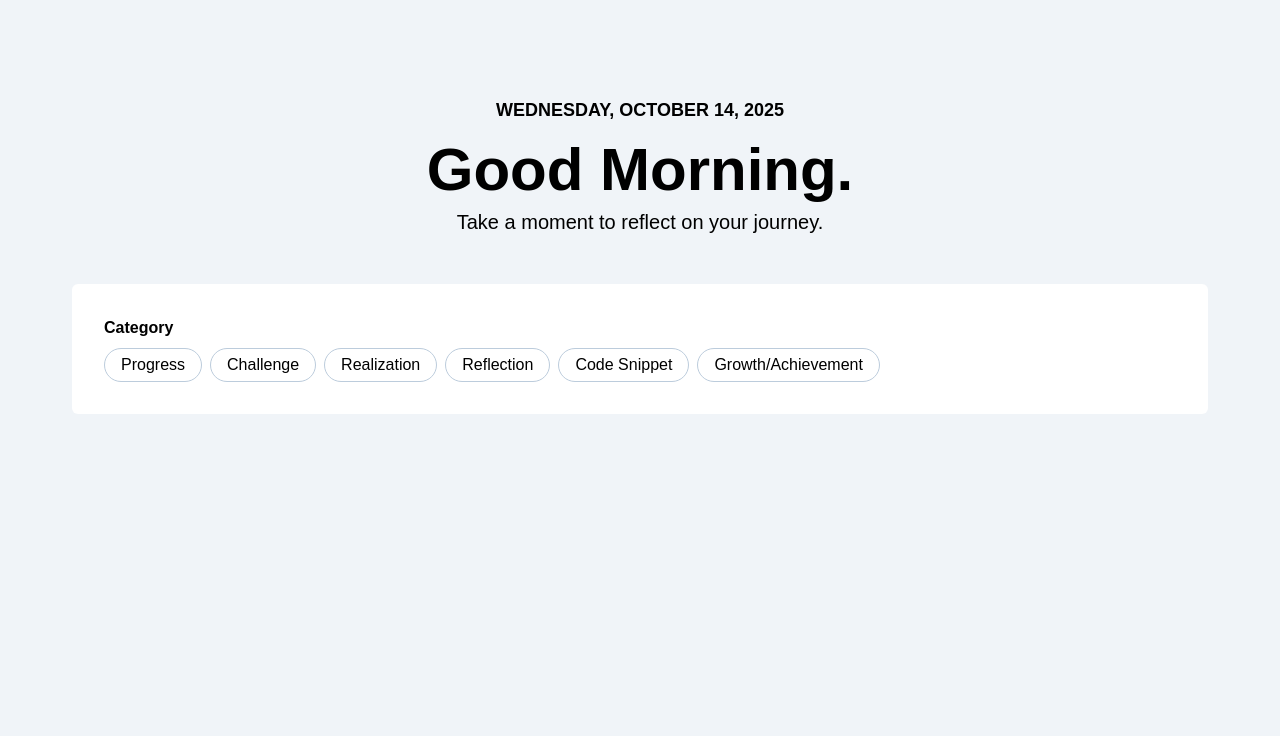
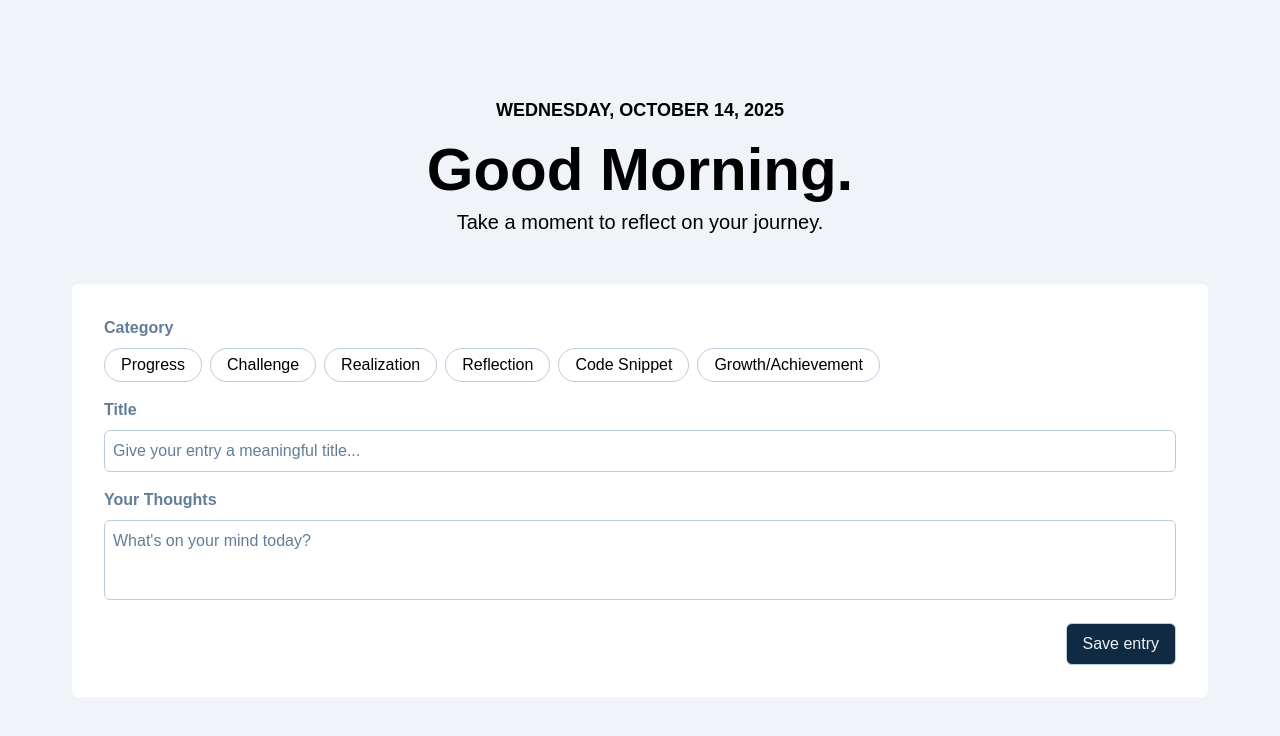
Before and after one commit to jawadvajeeh/edb, a Next.js app: page /write in a window 1280 px wide. Shown: the top 736 px of the page. Built offline with nearby package versions, Linux system fonts and the light colour scheme.

Commit message:
implemented autoresize textarea

```diff
--- a/src/app/(dashboard)/write/page.tsx
+++ b/src/app/(dashboard)/write/page.tsx
@@ -1,5 +1,6 @@
 'use client';
 
+import AutoResizeTextarea from '@/components/ui/auto-resize-textarea';
 import { ToggleGroupItem, ToggleGroupRoot } from '@/components/ui/toggle-group';
 import React from 'react';
 
@@ -43,9 +44,9 @@ function Write() {
             <p className="text-xl">Take a moment to reflect on your journey.</p>
           </div>
         </div>
-        <div className="flex w-full flex-col rounded-md bg-white p-8">
+        <div className="flex w-full flex-col gap-4 rounded-md bg-white p-8">
           <div>
-            <h4 className="mb-2 font-semibold">Category</h4>
+            <h4 className="text-nuetral100 mb-2 font-semibold">Category</h4>
             <ToggleGroupRoot
               className="flex flex-wrap gap-2"
               value={category}
@@ -62,6 +63,25 @@ function Write() {
               ))}
             </ToggleGroupRoot>
           </div>
+          <div>
+            <h4 className="text-nuetral100 mb-2 font-semibold">Title</h4>
+            <input
+              className="border-border100 focus:outline-bg100 placeholder-nuetral100 w-full rounded-md border p-2 outline-none focus:outline-1 focus:outline-solid"
+              placeholder="Give your entry a meaningful title..."
+            />
+          </div>
+          <div>
+            <h4 className="text-nuetral100 mb-2 font-semibold">Your Thoughts</h4>
+            <AutoResizeTextarea
+              className="placeholder-nuetral100 border-border100 focus:outline-bg100 w-full rounded-md border p-2 outline-none focus:outline-1 focus:outline-solid"
+              placeholder="What's on your mind today?"
+            />
+          </div>
+          <div className="flex justify-end">
+            <button className="border-border100 bg-bg100 text-bgMain w-full rounded-md border px-4 py-2 md:w-auto">
+              Save entry
+            </button>
+          </div>
         </div>
       </div>
     </div>
--- /dev/null
+++ b/src/components/ui/auto-resize-textarea.tsx
@@ -0,0 +1,95 @@
+import * as React from 'react';
+
+type AutoResizeTextareaProps = Omit<React.TextareaHTMLAttributes<HTMLTextAreaElement>, 'style'> & {
+  /** Initial height before first measurement (e.g. "80px"). Defaults to "80px". */
+  defaultHeight?: string;
+  /** Minimum height the textarea can shrink to (CSS length). If omitted, uses defaultHeight. */
+  minHeight?: string;
+  /** Maximum height it can grow to (CSS length). Optional. */
+  maxHeight?: string;
+  /** Pass inline styles if you want; component will inject height/overflow. */
+  style?: React.CSSProperties;
+};
+
+const AutoResizeTextarea = React.forwardRef<HTMLTextAreaElement, AutoResizeTextareaProps>(
+  function AutoResizeTextarea(
+    { defaultHeight = '80px', minHeight, maxHeight, onChange, onInput, style, ...props },
+    forwardedRef
+  ) {
+    const innerRef = React.useRef<HTMLTextAreaElement | null>(null);
+
+    // Merge refs
+    React.useEffect(() => {
+      if (!forwardedRef) return;
+      if (typeof forwardedRef === 'function') {
+        forwardedRef(innerRef.current);
+      } else {
+        (forwardedRef as React.MutableRefObject<HTMLTextAreaElement | null>).current =
+          innerRef.current;
+      }
+    }, [forwardedRef]);
+
+    const applyHeight = React.useCallback(() => {
+      const el = innerRef.current;
+      if (!el) return;
+
+      // Reset to auto to recompute natural height, then set to scrollHeight
+      el.style.height = 'auto';
+      const next = el.scrollHeight;
+
+      // respect min/max if provided (convert to px via el.style if possible)
+      // simplest: rely on CSS min/max-height; we just set explicit height in px
+      el.style.height = `${next}px`;
+    }, []);
+
+    // Adjust height on mount and when value changes (controlled) or width/ fonts change
+    React.useLayoutEffect(() => {
+      applyHeight();
+    }, [applyHeight, props.value]);
+
+    // React to width/font changes with ResizeObserver
+    React.useEffect(() => {
+      const el = innerRef.current;
+      if (!el || typeof ResizeObserver === 'undefined') return;
+
+      const ro = new ResizeObserver(() => {
+        // width/font/padding changes can affect scrollHeight
+        applyHeight();
+      });
+      ro.observe(el);
+      return () => ro.disconnect();
+    }, [applyHeight]);
+
+    const handleInput: React.FormEventHandler<HTMLTextAreaElement> = (e) => {
+      applyHeight();
+      onInput?.(e);
+    };
+
+    const handleChange: React.ChangeEventHandler<HTMLTextAreaElement> = (e) => {
+      // Important for controlled parents to receive updates
+      onChange?.(e);
+    };
+
+    // Ensure we start with a sensible default height (and hidden scrollbar)
+    const baseStyle: React.CSSProperties = {
+      height: defaultHeight,
+      minHeight: minHeight ?? defaultHeight,
+      maxHeight,
+      overflow: 'hidden',
+      resize: 'none', // users still can resize via content; remove if you want manual drag
+      ...style,
+    };
+
+    return (
+      <textarea
+        {...props}
+        ref={innerRef}
+        style={baseStyle}
+        onInput={handleInput}
+        onChange={handleChange}
+      />
+    );
+  }
+);
+
+export default AutoResizeTextarea;
```
